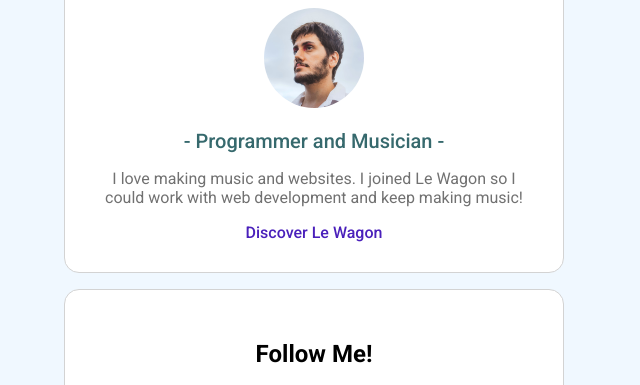
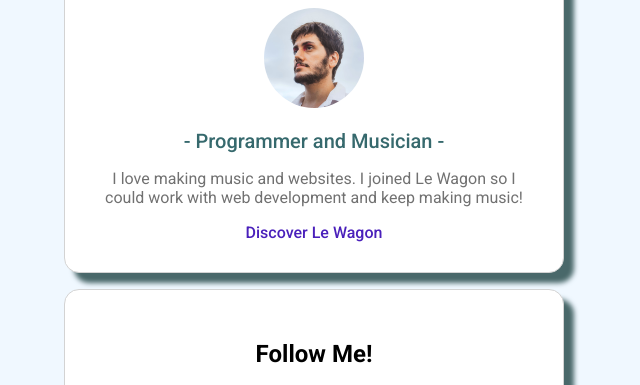
Before and after one commit to zzismano/profile, a plain HTML site: page index.html in a window 1280 px wide. Shown: the part 129-514 px from the top of the page, without its empty margins (326-966 px from the left). Drawn offline with Linux system fonts and the light colour scheme; a web font is replaced by a local one.

Commit message:
make my profile prettier

```diff
--- a/style.css
+++ b/style.css
@@ -66,11 +66,11 @@ a:hover {
 .card {
   text-align: center;
   background: white;
-  box-shadow: 10px, 10px;
   padding: 30px;
   border: 1px solid lightgrey;
   border-radius: 15px;
   margin: 16px auto;
+  box-shadow: 10px 10px 5px rgb(73 104 106);
 }
 
 .container {
```
